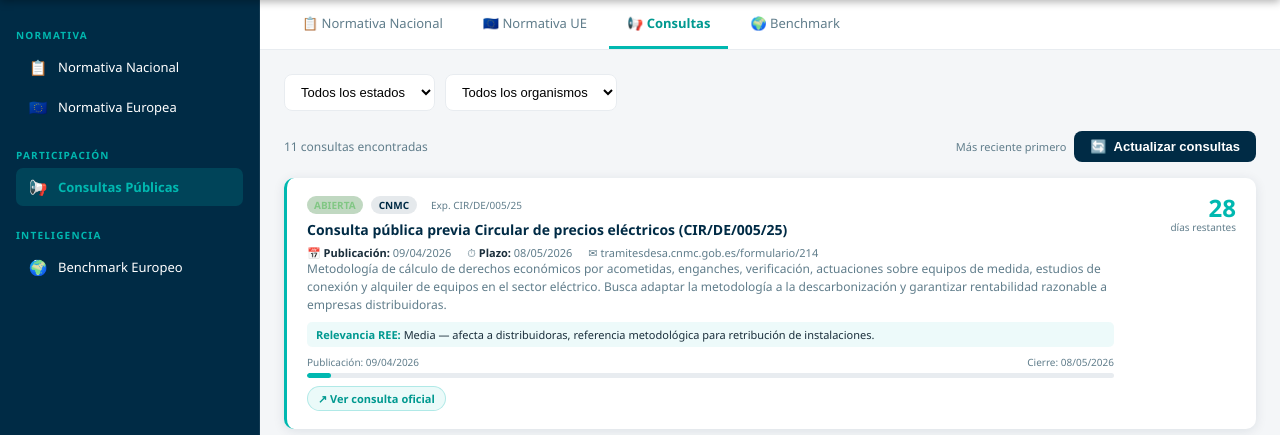
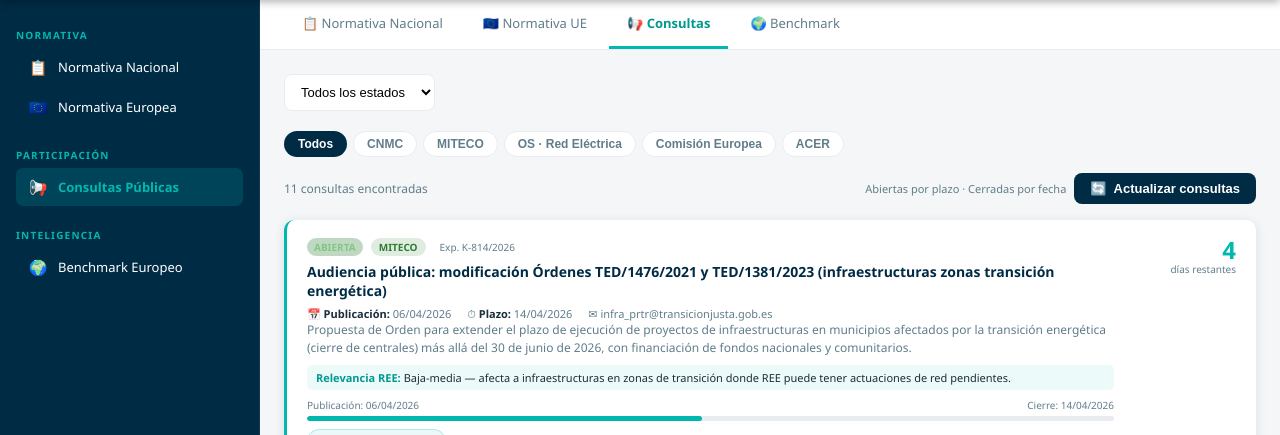
Before and after one commit to estelasalasalv/agente-regulatorio, a FastAPI app: page / in a window 1280 px wide. Shown: the part 56-491 px from the top of the page. Run offline with FastAPI, Linux system fonts and the light colour scheme.

Commit message:
Consultas: botones de organismo y orden por plazo
- Sustituye el desplegable de organismo por botones con color por entidad
- Abiertas/próximas ordenadas por fecha_cierre ascendente (plazo más cercano primero)
- Cerradas ordenadas por fecha_publicacion descendente al final

Co-Authored-By: Claude Sonnet 4.6 <noreply@anthropic.com>

```diff
--- a/templates/index.html
+++ b/templates/index.html
@@ -228,6 +228,23 @@
     .org-os     { background: rgba(0,184,176,.15); color: var(--teal2); }
     .org-eu     { background: rgba(25,118,210,.15); color: #1565c0; }
     .org-acer   { background: rgba(123,31,162,.15); color: #6a1b9a; }
+
+    /* ── Botones de filtro de organismo ── */
+    .org-btns { display: flex; flex-wrap: wrap; gap: 6px; margin-bottom: 16px; }
+    .org-btn {
+      border: 1.5px solid var(--gray2); border-radius: 20px;
+      padding: 5px 13px; font-size: 12px; font-weight: 600;
+      cursor: pointer; background: var(--white); color: var(--gray4);
+      transition: all .15s;
+    }
+    .org-btn:hover { border-color: var(--teal); color: var(--teal2); }
+    .org-btn.active { color: var(--white); border-color: transparent; }
+    .org-btn.active.all    { background: var(--navy); }
+    .org-btn.active.cnmc   { background: var(--navy); }
+    .org-btn.active.miteco { background: #2e7d32; }
+    .org-btn.active.os     { background: var(--teal2); }
+    .org-btn.active.eu     { background: #1565c0; }
+    .org-btn.active.acer   { background: #6a1b9a; }
     .consultas-header {
       display: flex; align-items: center; justify-content: space-between;
       margin-bottom: 16px; flex-wrap: wrap; gap: 8px;
@@ -393,19 +410,19 @@
           <option value="closed">Cerradas</option>
           <option value="upcoming">Próximas</option>
         </select>
-        <select class="filter-select" id="filter-org" onchange="renderConsultas()">
-          <option value="">Todos los organismos</option>
-          <option value="CNMC">CNMC</option>
-          <option value="MITECO">MITECO</option>
-          <option value="OS">OS (Red Eléctrica)</option>
-          <option value="Comisión Europea">Comisión Europea</option>
-          <option value="ACER">ACER</option>
-        </select>
+      </div>
+      <div class="org-btns">
+        <button class="org-btn active all" data-org="" onclick="setOrgFilter(this,'')">Todos</button>
+        <button class="org-btn cnmc"  data-org="CNMC"             onclick="setOrgFilter(this,'CNMC')">CNMC</button>
+        <button class="org-btn miteco" data-org="MITECO"          onclick="setOrgFilter(this,'MITECO')">MITECO</button>
+        <button class="org-btn os"    data-org="OS"               onclick="setOrgFilter(this,'OS')">OS · Red Eléctrica</button>
+        <button class="org-btn eu"    data-org="Comisión Europea" onclick="setOrgFilter(this,'Comisión Europea')">Comisión Europea</button>
+        <button class="org-btn acer"  data-org="ACER"             onclick="setOrgFilter(this,'ACER')">ACER</button>
       </div>
       <div class="consultas-header">
         <span class="consultas-count" id="consultas-count"></span>
         <div style="display:flex;align-items:center;gap:8px;flex-wrap:wrap;">
-          <span style="font-size:11px;color:var(--gray4)">Más reciente primero</span>
+          <span style="font-size:11px;color:var(--gray4)">Abiertas por plazo · Cerradas por fecha</span>
           <span id="nuevas-badge" class="nuevas-badge" style="display:none;"></span>
           <button class="btn-actualizar" id="btn-actualizar" onclick="actualizarConsultas()">
             <span id="actualizar-icon">🔄</span> Actualizar consultas
@@ -546,20 +563,33 @@ function fmtFecha(iso) {
   return `${d}/${m}/${y}`;
 }
 
+let activeOrg = '';
+
+function setOrgFilter(btn, org) {
+  activeOrg = org;
+  document.querySelectorAll('.org-btn').forEach(b => b.classList.remove('active'));
+  btn.classList.add('active');
+  renderConsultas();
+}
+
 function renderConsultas() {
   const estado = document.getElementById('filter-estado').value;
-  const org    = document.getElementById('filter-org').value;
 
   let list = DATA.consultas.filter(c=>{
     if(estado && c.estado!==estado) return false;
-    if(org && !c.organismo.includes(org)) return false;
+    if(activeOrg && !c.organismo.includes(activeOrg)) return false;
     return true;
   });
 
-  // Ordenar: más reciente primero por fecha_publicacion
-  list = list.slice().sort((a,b)=>
-    (b.fecha_publicacion||'').localeCompare(a.fecha_publicacion||'')
-  );
+  // Abiertas/próximas: por fecha_cierre ascendente (plazo más cercano primero)
+  // Cerradas: por fecha_publicacion descendente al final
+  list = list.slice().sort((a,b)=>{
+    const aOpen = a.estado !== 'closed';
+    const bOpen = b.estado !== 'closed';
+    if(aOpen !== bOpen) return aOpen ? -1 : 1;
+    if(aOpen) return (a.fecha_cierre||'9999').localeCompare(b.fecha_cierre||'9999');
+    return (b.fecha_publicacion||'').localeCompare(a.fecha_publicacion||'');
+  });
 
   const stateLabel = {open:'Abierta',closed:'Cerrada',upcoming:'Próxima'};
   const stateClass = {open:'badge-open',closed:'badge-closed',upcoming:'badge-upcoming'};
```
Also changed, not shown: index.html (+46 -15 lines).
